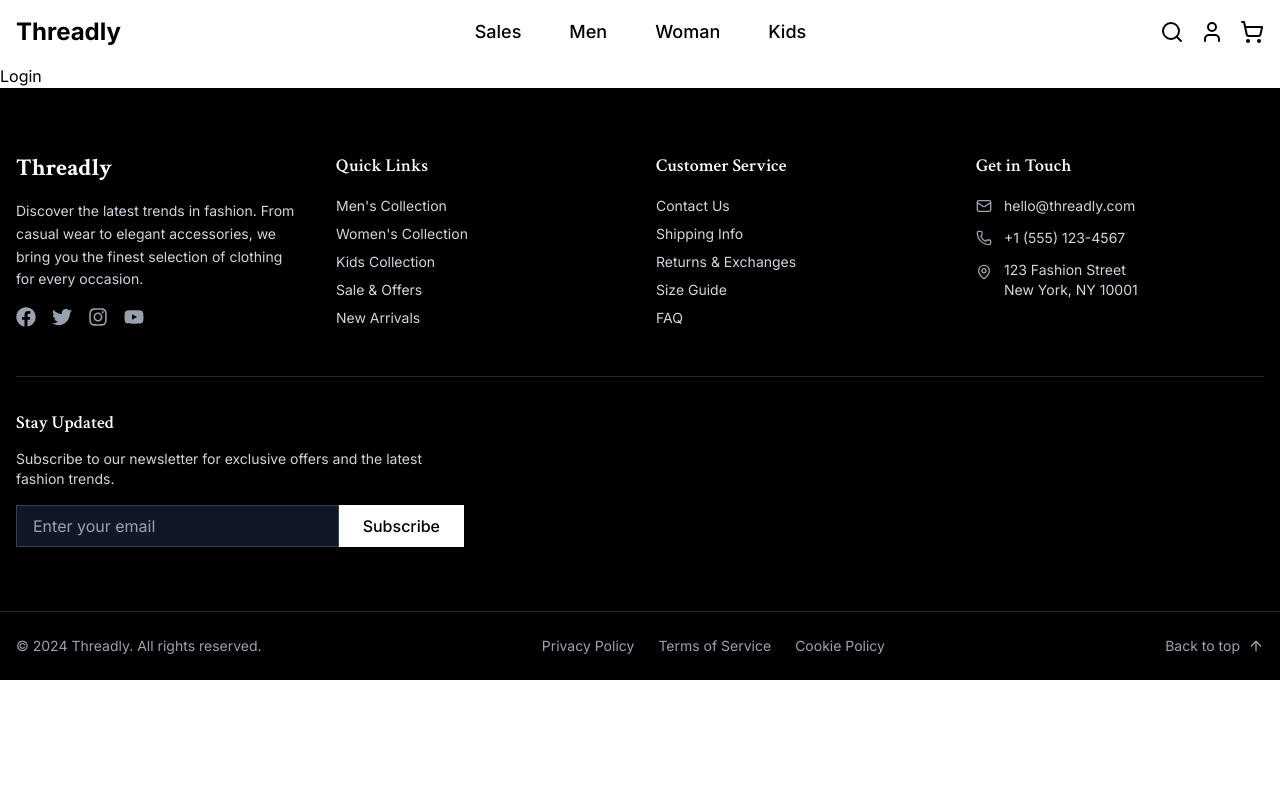
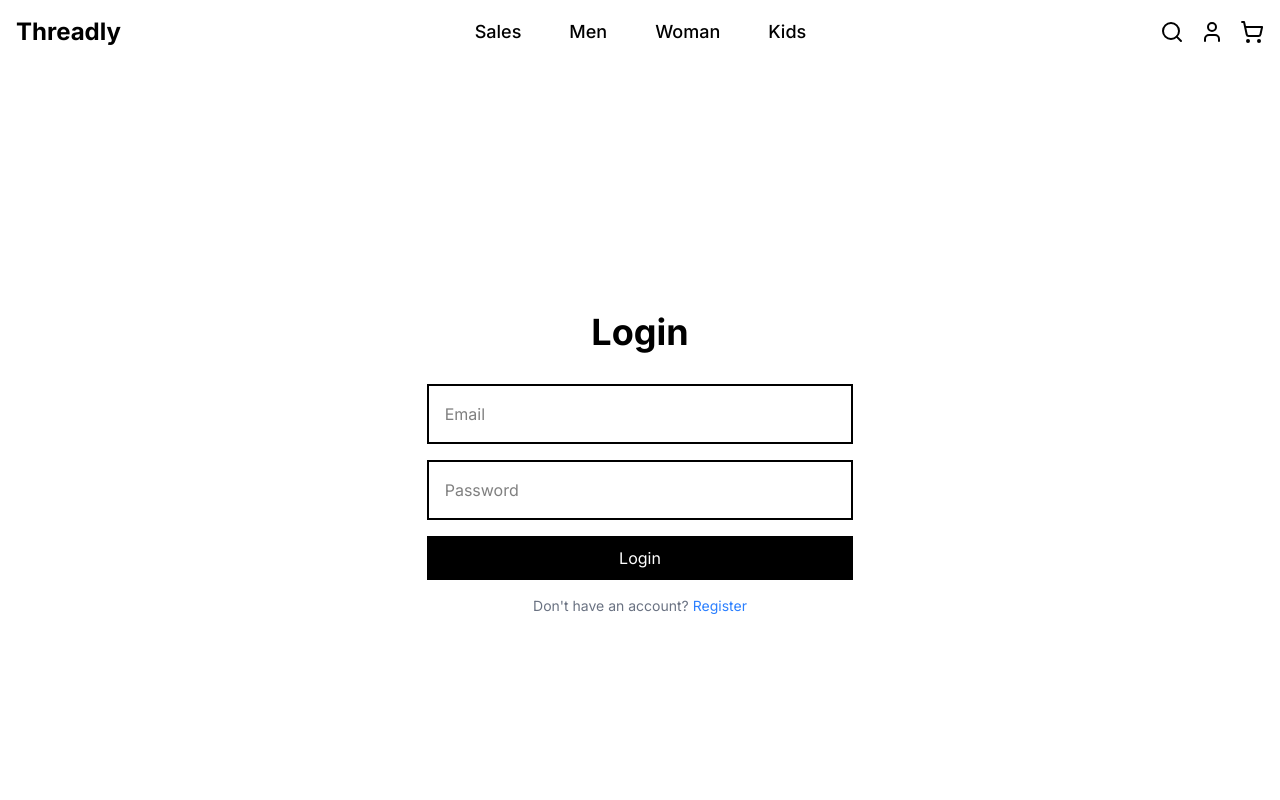
Before and after one commit to Quintenntje/Threadly, a Next.js app: page /login in a window 1280 px wide. Shown: the top 800 px of the page. Built offline with nearby package versions, Linux system fonts and the light colour scheme.

Commit message:
feat: added styles for login form

```diff
--- a/src/app/login/page.tsx
+++ b/src/app/login/page.tsx
@@ -1,9 +1,48 @@
+"use client";
+import Button from "@/components/Button";
+import Input from "@/components/Input";
+import Link from "next/link";
+import { useState } from "react";
+
 const Login = () => {
-    return (
-        <div>
-            <h1>Login</h1>
-        </div>
-    )
-}
+  const [email, setEmail] = useState("");
+  const [password, setPassword] = useState("");
+  const [isLoading, setIsLoading] = useState(false);
+
+  const handleLogin = () => {
+    setIsLoading(true);
+    setTimeout(() => {
+      setIsLoading(false);
+    }, 2000);
+
+  };
+
+  return (
+    <div className="flex flex-col items-center justify-center h-screen gap-4">
+      <h1 className="text-4xl font-bold mb-4">Login</h1>
+      <form onSubmit={handleLogin} className="flex flex-col gap-4 w-1/3">
+        <Input
+          type="text"
+          placeholder="Email"
+          value={email}
+          onChange={(e) => setEmail(e.target.value)}
+        />
+        <Input
+          type="password"
+          placeholder="Password"
+          value={password}
+          onChange={(e) => setPassword(e.target.value)}
+        />
+        <Button isLoading={isLoading} variant="primary">Login</Button>
+      </form>
+      <p className="text-sm text-gray-500">
+        Don&apos;t have an account?{" "}
+        <Link href="/register" className="text-blue-500">
+          Register
+        </Link>
+      </p>
+    </div>
+  );
+};
 
 export default Login;
--- /dev/null
+++ b/src/components/Input.tsx
@@ -0,0 +1,39 @@
+interface InputProps {
+  type: string;
+  className?: string;
+  value?: string;
+  onChange?: (e: React.ChangeEvent<HTMLInputElement>) => void;
+  onFocus?: (e: React.FocusEvent<HTMLInputElement>) => void;
+  onKeyDown?: (e: React.KeyboardEvent<HTMLInputElement>) => void;
+  disabled?: boolean;
+  required?: boolean;
+  placeholder?: string;
+}
+
+const Input = ({
+  type,
+  placeholder,
+  className,
+  value,
+  onChange,
+  onFocus,
+  onKeyDown,
+  disabled,
+  required,
+}: InputProps) => {
+  return (
+    <input
+      type={type}
+      placeholder={placeholder}
+      className={` border-black border-2 p-4 w-full ${className}`}
+      value={value}
+      onChange={onChange}
+      onFocus={onFocus}
+      onKeyDown={onKeyDown}
+      disabled={disabled}
+      required={required}
+    />
+  );
+};
+
+export default Input;
```
